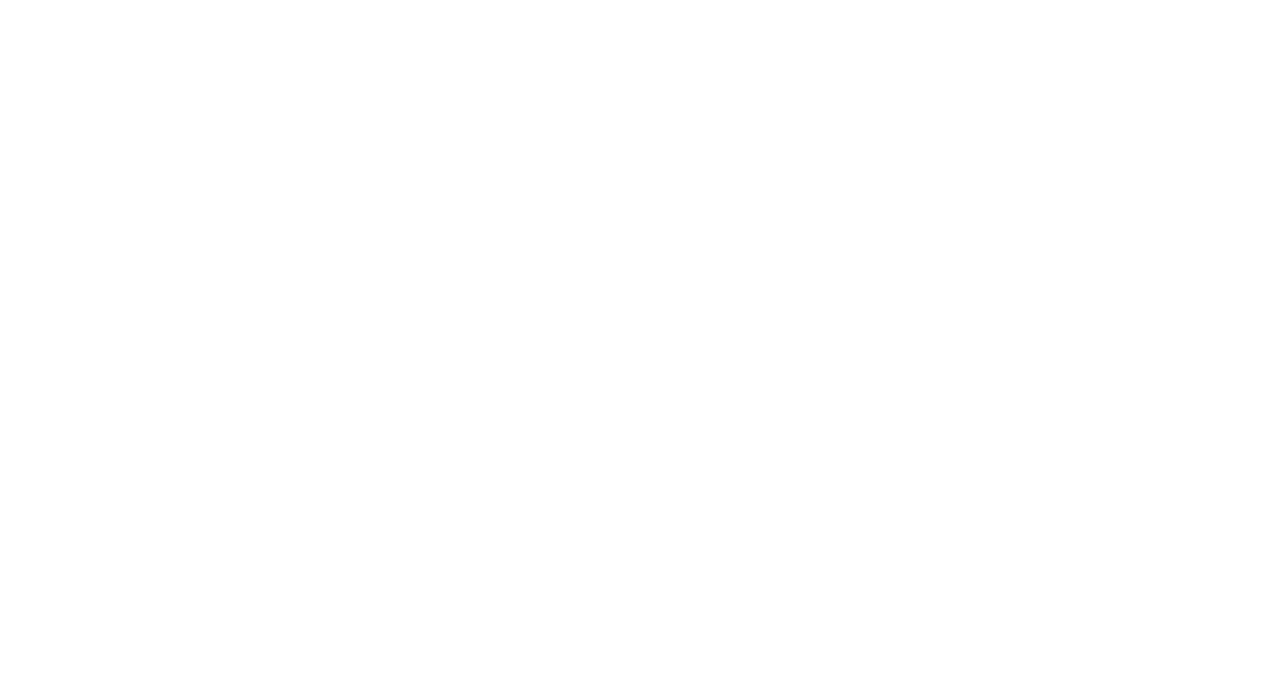
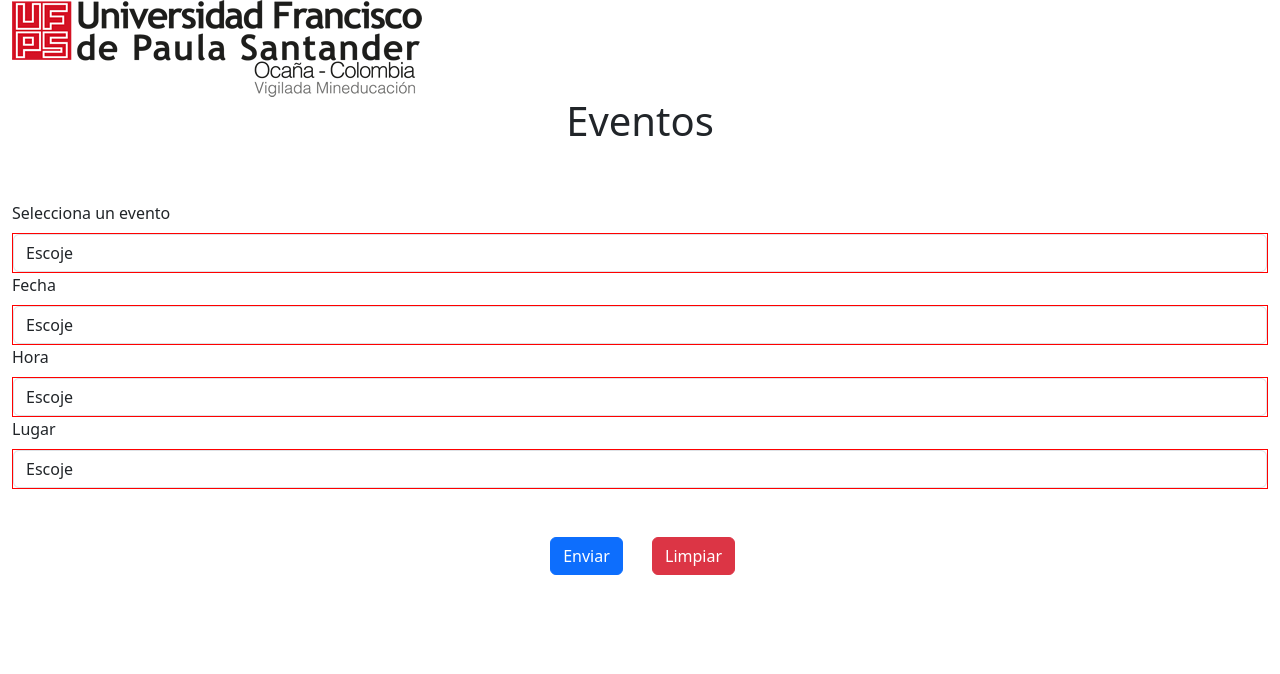
Before and after one commit to JoanMonroy05/Mision2, a plain HTML site: page mision2/eventos.html in a window 1280 px wide. Drawn offline with nearby package versions, Linux system fonts and the light colour scheme.

Commit message:
Add files via upload

```diff
--- a/mision2/css/estilos.css
+++ b/mision2/css/estilos.css
@@ -10,5 +10,20 @@
 
 a{
     text-decoration: none;
-    color: black;
+    color: red;
+
 }
+
+.bordes{
+    border: 1px solid black;
+
+}
+
+.bordesForm{
+    border: 1px solid red;
+}
+
+.botones{
+    display: flex;
+    justify-content: center;
+}
--- a/mision2/eventos.html
+++ b/mision2/eventos.html
@@ -1,11 +1,98 @@
 <!DOCTYPE html>
 <html lang="en">
-<head>
-    <meta charset="UTF-8">
-    <meta name="viewport" content="width=device-width, initial-scale=1.0">
+  <head>
+    <meta charset="UTF-8" />
+    <meta name="viewport" content="width=device-width, initial-scale=1.0" />
     <title>Eventos</title>
-</head>
-<body>
+    <link
+      href="https://cdn.jsdelivr.net/npm/bootstrap@5.3.3/dist/css/bootstrap.min.css"
+      rel="stylesheet"
+      integrity="sha384-QWTKZyjpPEjISv5WaRU9OFeRpok6YctnYmDr5pNlyT2bRjXh0JMhjY6hW+ALEwIH"
+      crossorigin="anonymous"
+    />
+    <script
+      src="https://cdn.jsdelivr.net/npm/bootstrap@5.3.3/dist/js/bootstrap.bundle.min.js"
+      integrity="sha384-YvpcrYf0tY3lHB60NNkmXc5s9fDVZLESaAA55NDzOxhy9GkcIdslK1eN7N6jIeHz"
+      crossorigin="anonymous"
+    ></script>
+    <link rel="stylesheet" href="css/estilos.css" />
+  </head>
+  <body>
+    <div class="container-fluid">
+      <img class="img-fluid" src="imagenes/LogoufpsoMen17.png" alt="logo" />
 
-</body>
+      <h1 class="text-center">Eventos</h1>
+
+      <form class="py-5">
+        <div class="col">
+          <label class="form-label">Selecciona un evento</label>
+          <div class="bordesForm">
+            <select
+              class="form-control"
+              name="eventos"
+              id="eventos"
+              onchange="evento()"
+            >
+              <option value="">Escoje</option>
+              <option value="futbol">Partido de Futbol</option>
+              <option value="voley">Partido de voleibol</option>
+              <option value="feria">Feria</option>
+            </select>
+          </div>
+        </div>
+        <div class="col">
+          <label class="form-label">Fecha</label>
+          <div class="bordesForm">
+            <select name="fecha" id="fecha" class="form-control">
+              <option value="">Escoje</option>
+              <option style="display: none" value="primeraFe">10/04/25</option>
+              <option style="display: none" value="segundaFe">25/04/25</option>
+              <option style="display: none" value="terceraFe">29/04/25</option>
+            </select>
+          </div>
+        </div>
+
+        <div class="col">
+          <label class="form-label">Hora</label>
+          <div class="bordesForm">
+            <select name="hora" id="hora" class="form-control">
+              <option value="">Escoje</option>
+              <option style="display: none" value="primeraHo">2:00</option>
+              <option style="display: none" value="segundaHo">3:00</option>
+              <option style="display: none" value="terceraHo">8:00</option>
+            </select>
+          </div>
+        </div>
+
+        <div class="col">
+          <label class="form-label">Lugar</label>
+          <div class="bordesForm">
+            <select name="lugar" id="lugar" class="form-control">
+                <option value="">Escoje</option>
+                <option style="display: none" value="primeraLug">
+                  Cancha al lado del gimnasio
+                </option>
+                <option style="display: none" value="segundaLug">
+                  Polideportivo
+                </option>
+              </select>
+          </div>
+        </div>
+
+        <div class="botones" >
+            <div class="row" >
+                <div class="col-6 py-5 ">
+                    <button type="submit" class="btn btn-primary" >Enviar</button>
+                </div>
+                <div class="col-6 py-5">
+                    <button type="reset" class="btn btn-danger" >Limpiar</button>
+                </div>
+            </div>
+        </div>
+
+      </form>
+    </div>
+
+    <script src="js/eventos.js"></script>
+  </body>
 </html>
--- /dev/null
+++ b/mision2/js/eventos.js
@@ -0,0 +1,55 @@
+
+function evento() {
+    const eventos = document.getElementById("eventos").value;
+    const fechaOptions = document.querySelectorAll("#fecha option");
+    const horaOptions=document.querySelectorAll("#hora option");
+    const lugarEvento=document.querySelectorAll("#lugar option");
+
+    fechaOptions.forEach(option => {
+        if (option.value === "") {
+            option.style.display = "block";
+        } else if (eventos === "futbol" && option.value === "primeraFe") {
+            option.style.display = "block";
+        } else if (eventos === "voley" && option.value === "segundaFe") {
+            option.style.display = "block";
+        } else if (eventos === "feria" && option.value === "terceraFe") {
+            option.style.display = "block";
+        } else {
+            option.style.display = "none";
+        }
+    });
+    document.getElementById("fecha").value = "";
+
+    horaOptions.forEach(option => {
+        if(option.value===""){
+            option.style.display="block";
+        }else if(eventos === "futbol" && option.value==="primeraHo"){
+            option.style.display="block";
+        }else if(eventos === "voley" && option.value==="segundaHo"){
+            option.style.display="block";
+        }else if(eventos === "feria" && option.value==="terceraHo"){
+            option.style.display="block";
+        }else {
+            option.style.display="none";
+        }
+    })
+
+    document.getElementById("hora").value="";
+
+    lugarEvento.forEach(option => {
+        if(option.value===""){
+            option.style.display="block";
+        }else if(eventos === "futbol" && option.value==="primeraLug"){
+            option.style.display="block";
+        }else if(eventos === "voley" && option.value==="segundaLug"){
+            option.style.display="block";
+        }else if(eventos === "feria" && option.value==="segundaLug"){
+            option.style.display="block";
+        }else {
+            option.style.display="none";
+        }
+    })
+
+    document.getElementById("lugar").value="";
+
+}
```
Also changed, not shown: mision2/index.html (+41 -24 lines).
